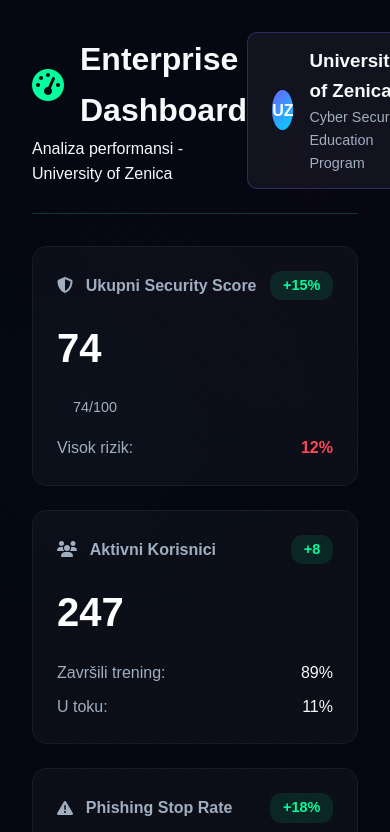
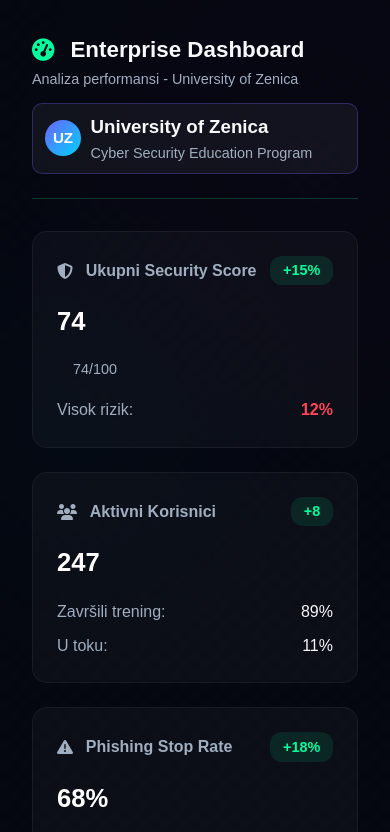
Before and after one commit to adna-sarvan/Cyber-Miror, a plain HTML site: page dashboard.html in a window 390 px wide. Shown: the top 832 px of the page. Drawn offline with nearby package versions, Linux system fonts and the light colour scheme.

Commit message:
Enhance dashboard responsiveness for small screens
Added responsive styles for header and risk table.

```diff
--- a/dashboard.html
+++ b/dashboard.html
@@ -296,6 +296,44 @@
             background: rgba(0, 255, 157, 0.05);
             border-radius: 15px;
             border: 1px solid rgba(0, 255, 157, 0.2);
+        }
+
+        /* Responsive tweaks for header and high-risk table */
+        @media (max-width: 900px) {
+            .dashboard-header {
+                flex-direction: column;
+                align-items: flex-start;
+                gap: 0.75rem;
+            }
+
+            .dashboard-title h1 { font-size: 1.4rem; }
+            .dashboard-title p { font-size: 0.9rem; color: #a0aec0; }
+
+            .org-selector {
+                width: 100%;
+                justify-content: flex-start;
+                gap: 0.6rem;
+                padding: 0.5rem 0.75rem;
+            }
+
+            .org-logo { width: 36px; height: 36px; font-size: 0.95rem; }
+        }
+
+        /* Make the risk table horizontally scrollable on small screens */
+        .risk-table {
+            overflow-x: auto;
+            -webkit-overflow-scrolling: touch;
+        }
+
+        .risk-table table {
+            width: 100%;
+            min-width: 640px;
+            border-collapse: collapse;
+        }
+
+        @media (max-width: 480px) {
+            .risk-table table { min-width: 520px; }
+            .kpi-value { font-size: clamp(1.6rem, 6vw, 2.2rem); }
         }
     </style>
 </head>
@@ -773,4 +811,3 @@
         document.addEventListener('DOMContentLoaded', initDashboard);
     </script>
 </body>
-</html>
```
